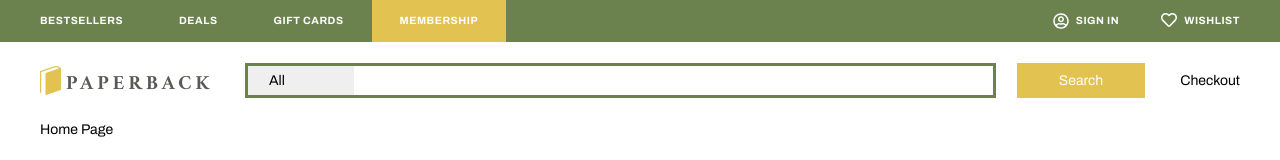
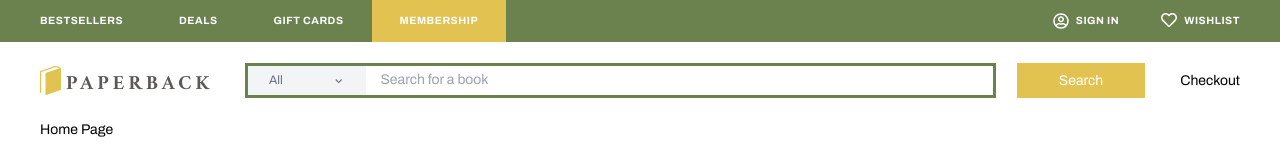
Before and after one commit to ace-lowder/paperback, a Next.js app: page / in a window 1280 px wide. Shown: the top 160 px of the page. Built offline with nearby package versions, Linux system fonts and the light colour scheme.

Commit message:
Add text input to search bar

```diff
--- a/components/Searchbar.tsx
+++ b/components/Searchbar.tsx
@@ -1,14 +1,31 @@
+import { MdKeyboardArrowDown } from "react-icons/md";
+
 const Searchbar = () => {
   return (
     <div className="w-full h-10 flex gap-6">
       <div className="border border-[3px] border-secondary flex-grow flex">
-        <select id="category" name="category" className="px-6 appearance-none">
+        <select
+          id="category"
+          name="category"
+          className="pl-6 pr-12 bg-gray-100 appearance-none text-gray-500 text-sm"
+        >
           <option value="all">All</option>
           <option value="fiction">Fiction</option>
           <option value="nonfiction">Nonfiction</option>
           <option value="fantasy">Fantasy</option>
           <option value="action">Action</option>
         </select>
+        <MdKeyboardArrowDown
+          className="relative pointer-events-none text-gray-500 top-[7px] right-10"
+          size={16}
+        />
+        <input
+          id="search"
+          name="search"
+          type="text"
+          placeholder="Search for a book"
+          className="w-full -ml-4 pl-4 pb-0.5"
+        />
       </div>
       <button className="bg-primary text-white px-12">Search</button>
     </div>
```
